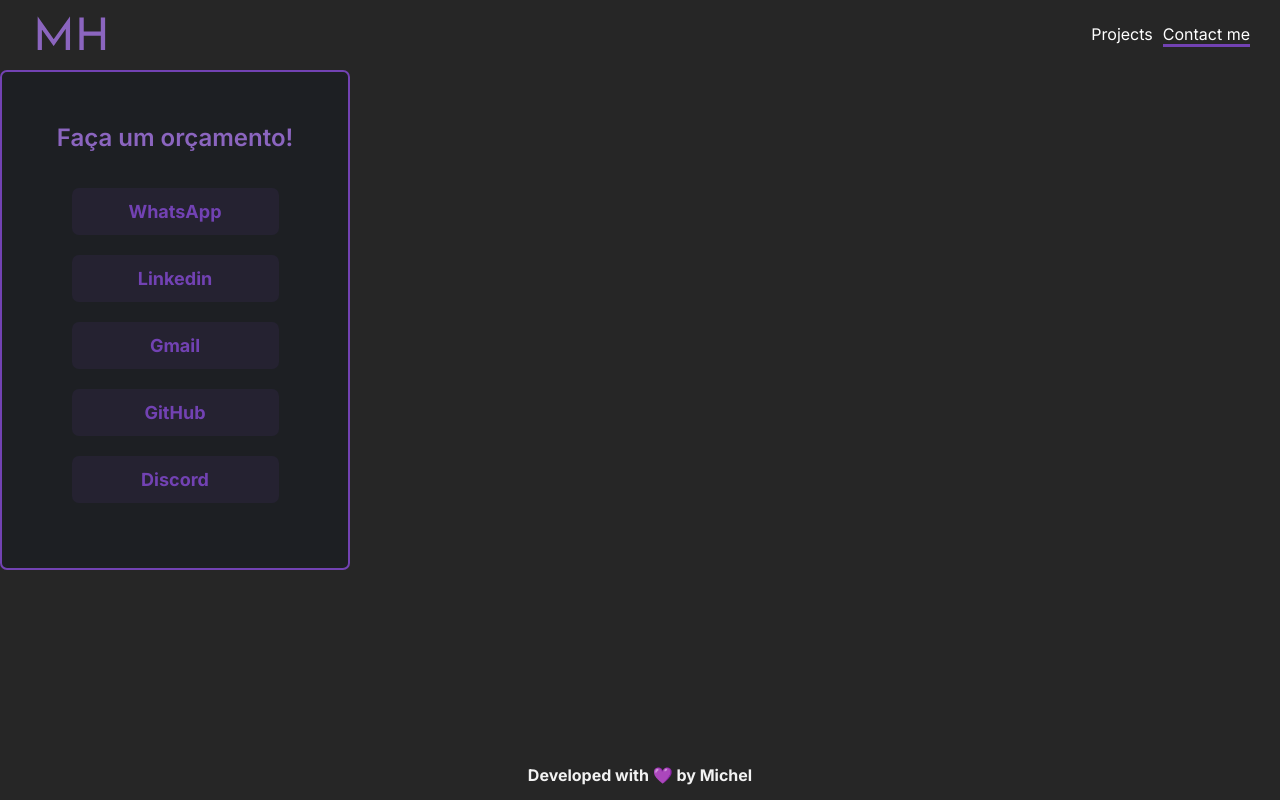
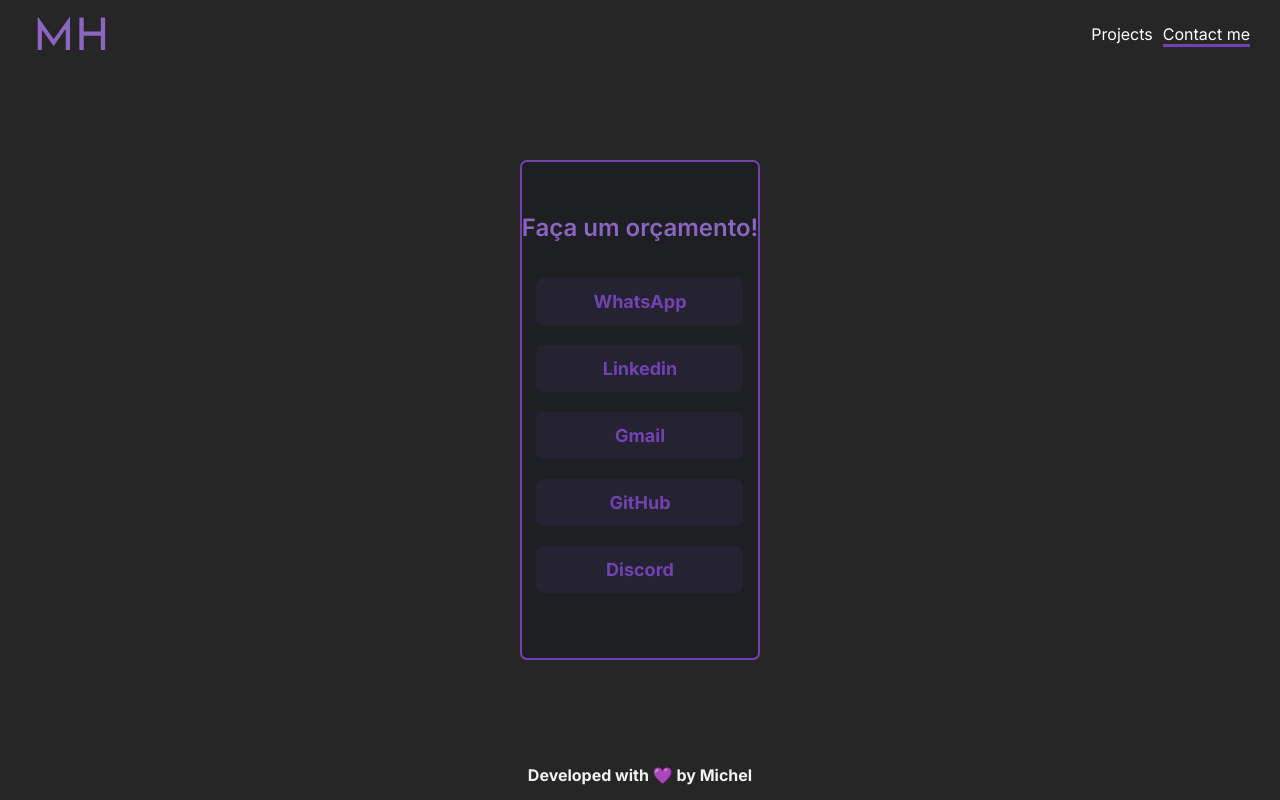
Before and after one commit to MichelHoffmann/newPortfolio, a React (Vite) app in the folder portfolio/: page /contact-me in a window 1280 px wide. Built offline with nearby package versions, Linux system fonts and the light colour scheme.

Commit message:
Update ContactMe.style.ts

```diff
--- a/portfolio/src/pages/PageContactMe/ContactMe.style.ts
+++ b/portfolio/src/pages/PageContactMe/ContactMe.style.ts
@@ -1,6 +1,7 @@
 import { styled } from 'styled-components'
 
 export const ContactContainer = styled.div`
+  margin-block: 30px
   width: 350px;
   height: 500px;
   background-color: var(--blue-gray);
@@ -48,7 +49,6 @@
 `
 
 export const ContactLayout = styled.div`
-  margin-block: 30px
   display: flex;
   justify-content: center;
   align-items: center;
```
